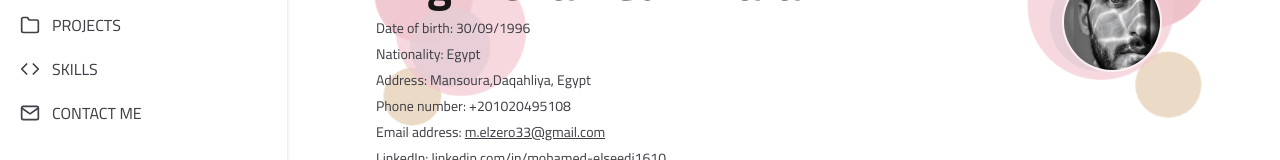
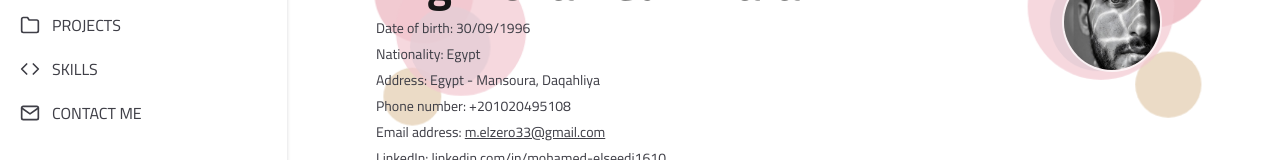
Before and after one commit to mhmd309/portfolio_27.app, a Next.js app: page /resume in a window 1280 px wide. Shown: the part 163-323 px from the top of the page. Built offline with nearby package versions, Linux system fonts and the light colour scheme.

Commit message:
feat: add interactive resume page with professional details and animated decorative elements

```diff
--- a/src/app/resume/page.tsx
+++ b/src/app/resume/page.tsx
@@ -82,7 +82,7 @@ export default function ResumePage() {
               <ul className="mt-3 space-y-1.5 text-sm text-zinc-700 dark:text-zinc-300">
                 <li>Date of birth: 30/09/1996</li>
                 <li>Nationality: Egypt</li>
-                <li>Address: Mansoura,Daqahliya, Egypt</li>
+                <li>Address: Egypt - Mansoura, Daqahliya</li>
                 <li>Phone number: +201020495108</li>
                 <li>
                   Email address:{" "}
```
